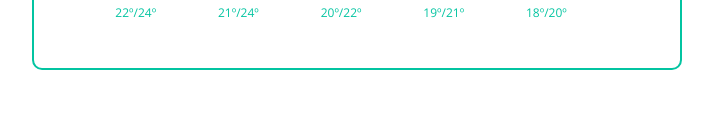
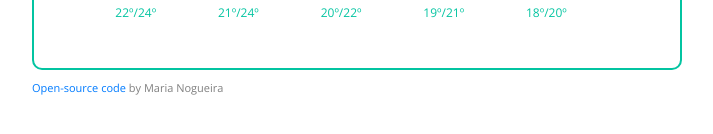
Before and after one commit to nogueiram-27/weather-app, a plain HTML site: page index.html in a window 1280 px wide. Shown: the part 450-584 px from the top of the page, without its empty margins (283-996 px from the left). Drawn offline with nearby package versions, Linux system fonts and the light colour scheme; no server answers.

Commit message:
added GitHub link html and css
nogueiram27 20201107

new paragraph with class "author-rights" that links to the app weather link repository

```diff
--- a/index.html
+++ b/index.html
@@ -155,6 +155,12 @@
           </div>
         </div>
       </div>
+      <p class="author-rights">
+        <a href="https://github.com/nogueiram-27/weather-app" target="_blank"
+          >Open-source code</a
+        >
+        by Maria Nogueira
+      </p>
     </div>
 
     <script src="src/weather-app.js"></script>
--- a/src/weather-app.css
+++ b/src/weather-app.css
@@ -98,3 +98,13 @@ input:focus {
   font-size: 26px;
   font-weight: bold;
 }
+
+.author-rights {
+  padding-top: 10px;
+  margin: 0 auto;
+  max-width: 650px;
+  font-family: "Open Sans", sans-serif;
+  font-size: 11px;
+  font-weight: lighter;
+  color: grey;
+}
```
